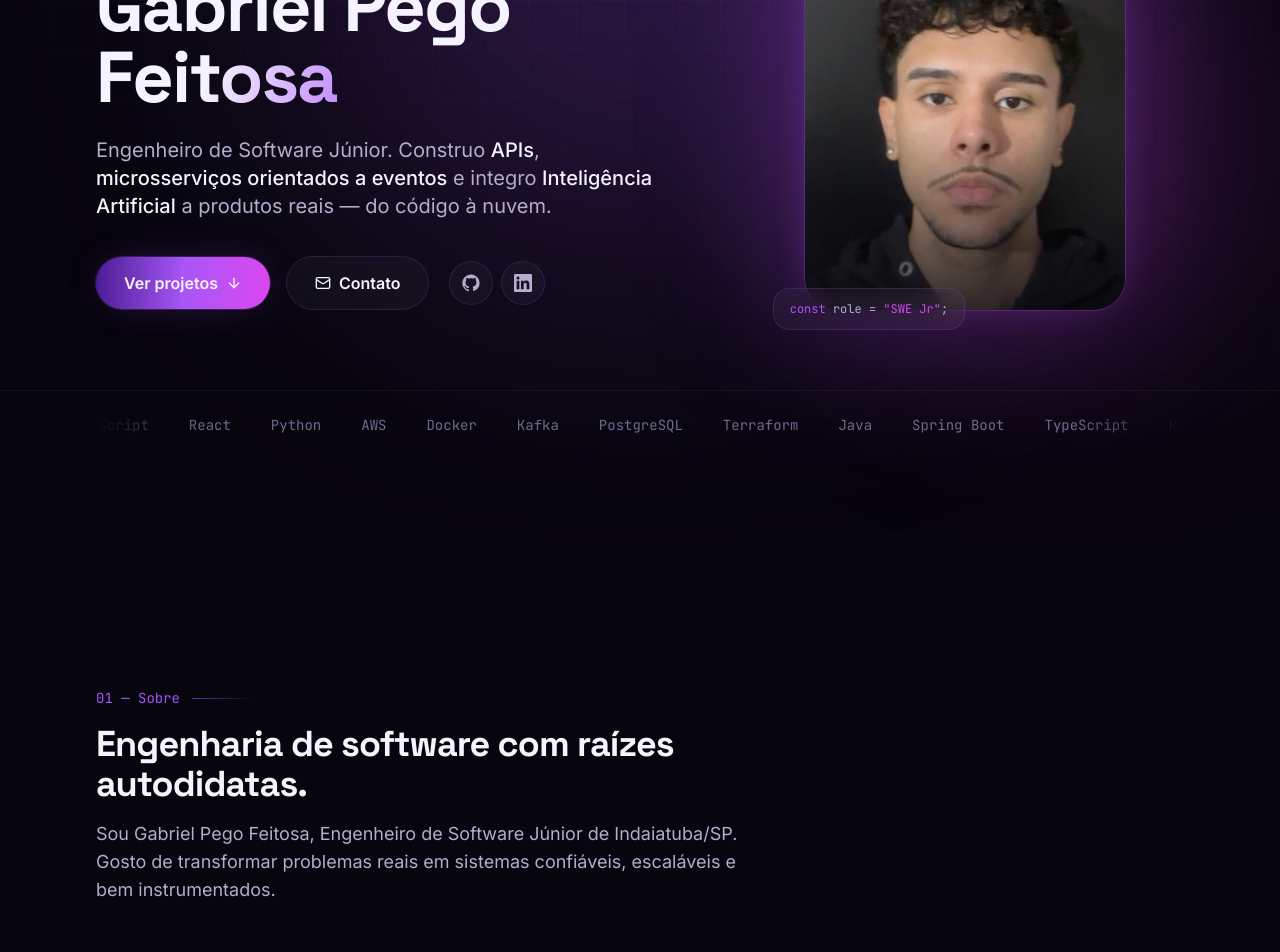
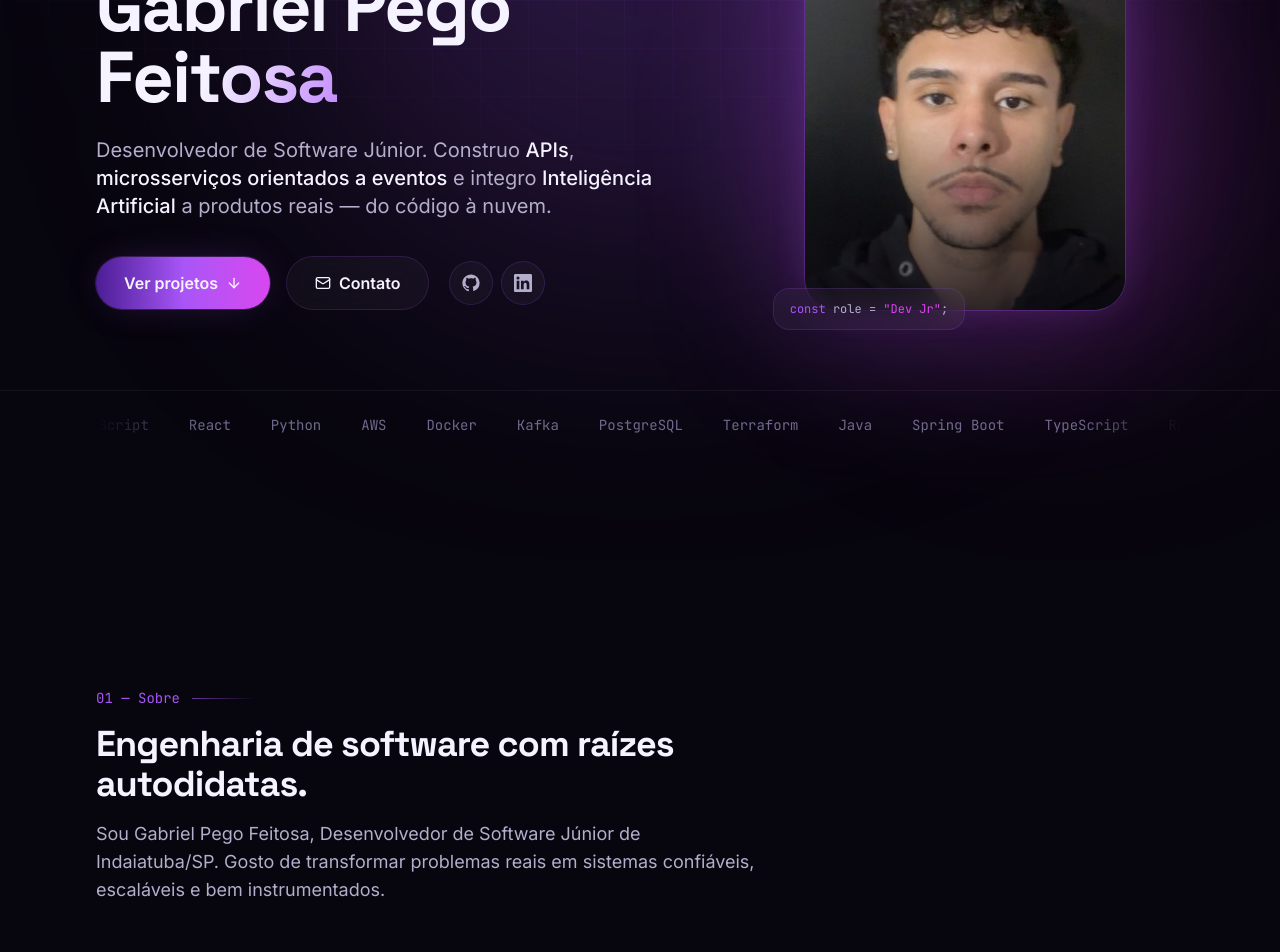
Before and after one commit to gpego1/portfolio, a React (Vite) app: page / in a window 1280 px wide. Shown: the part 240-1192 px from the top of the page. Built offline with nearby package versions, Linux system fonts and the light colour scheme.

Commit message:
update: description

```diff
--- a/src/components/About.tsx
+++ b/src/components/About.tsx
@@ -26,7 +26,7 @@ export default function About() {
         <SectionHeading
           num="01 — Sobre"
           title="Engenharia de software com raízes autodidatas."
-          description="Sou Gabriel Pego Feitosa, Engenheiro de Software Júnior de Indaiatuba/SP. Gosto de transformar problemas reais em sistemas confiáveis, escaláveis e bem instrumentados."
+          description="Sou Gabriel Pego Feitosa, Desenvolvedor de Software Júnior de Indaiatuba/SP. Gosto de transformar problemas reais em sistemas confiáveis, escaláveis e bem instrumentados."
         />
 
         <div className="grid md:grid-cols-3 gap-5">
--- a/src/components/Contact.tsx
+++ b/src/components/Contact.tsx
@@ -37,7 +37,7 @@ export default function Contact() {
               <span className="text-gradient">algo relevante.</span>
             </h2>
             <p className="mt-6 text-muted text-lg max-w-xl mx-auto">
-              Aberto a oportunidades como Engenheiro de Software Júnior, projetos
+              Aberto a oportunidades como Desenvolvedor de Software Júnior, projetos
               freelance e colaborações técnicas. Bora trocar uma ideia?
             </p>
 
--- a/src/components/Hero.tsx
+++ b/src/components/Hero.tsx
@@ -38,7 +38,7 @@ export default function Hero() {
           </h1>
 
           <p className="mt-6 text-lg sm:text-xl text-muted max-w-xl">
-            Engenheiro de Software Júnior. Construo{" "}
+            Desenvolvedor de Software Júnior. Construo{" "}
             <span className="text-ink font-medium">APIs</span>,{" "}
             <span className="text-ink font-medium">microsserviços orientados a eventos</span>{" "}
             e integro <span className="text-ink font-medium">Inteligência Artificial</span> a
@@ -92,7 +92,7 @@ export default function Hero() {
           <div className="relative w-64 sm:w-80 aspect-[4/5] rounded-[2rem] overflow-hidden glow-border">
             <img
               src={profile}
-              alt="Foto de Gabriel Pego, Engenheiro de Software"
+              alt="Foto de Gabriel Pego, Desenvolvedor de Software"
               className="w-full h-full object-cover"
               width={320}
               height={400}
@@ -101,7 +101,7 @@ export default function Hero() {
           </div>
           <div className="absolute -bottom-5 -left-5 sm:-left-8 glass-panel rounded-2xl px-4 py-3 font-mono text-xs text-muted">
             <span className="text-violet-glow">const</span> role ={" "}
-            <span className="text-fuchsia-glow">"SWE Jr"</span>;
+            <span className="text-fuchsia-glow">"Dev Jr"</span>;
           </div>
         </div>
       </div>
--- a/src/data/experience.ts
+++ b/src/data/experience.ts
@@ -24,10 +24,10 @@ export const experience: ExperienceItem[] = [
     type: "work",
   },
   {
-    period: "Em andamento",
+    period: "Em andamento — previsão 2029",
     title: "Bacharelado em Engenharia de Software",
     place: "CEUNSP",
-    description: "Formação em andamento com foco em arquitetura de software, engenharia e boas práticas de desenvolvimento.",
+    description: "Formação em andamento com foco em arquitetura de software, engenharia e boas práticas de desenvolvimento. Conclusão prevista para 2029.",
     type: "education",
   },
   {
```
